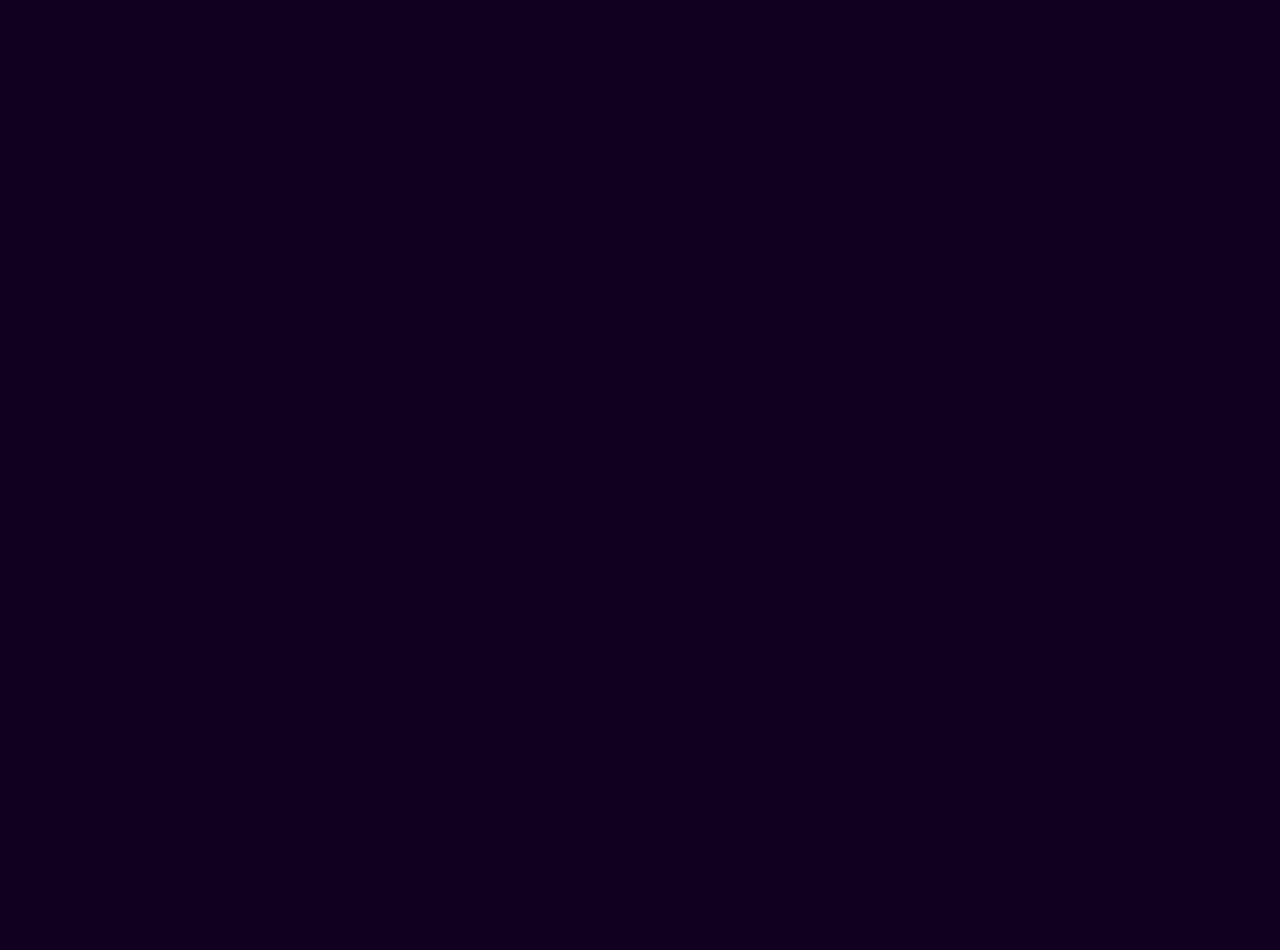
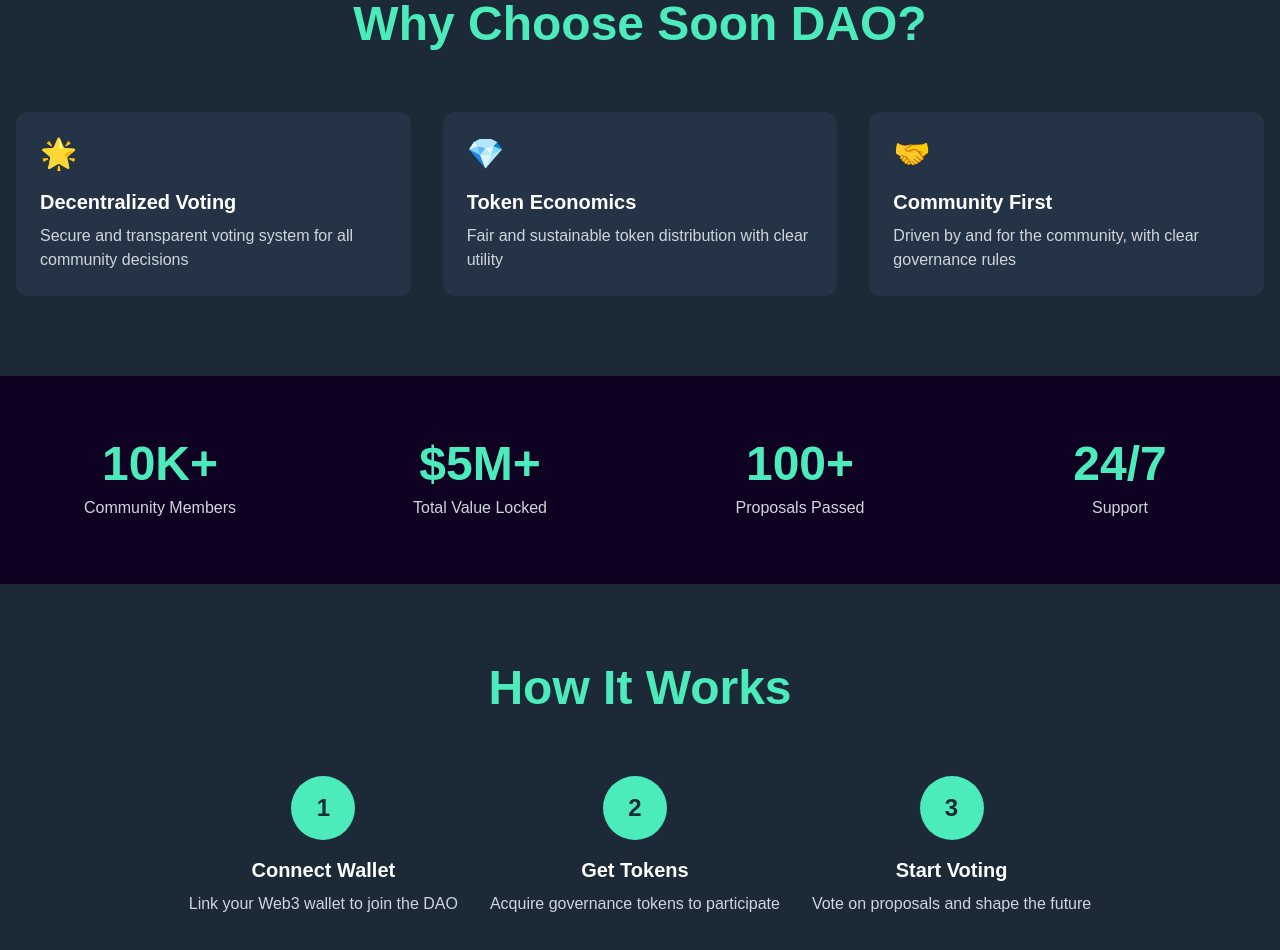
Before and after one commit to CollectiveX-Org/collectivex_website, a Next.js app: page /Hero in a window 1280 px wide. Shown: the part 880-1830 px from the top of the page. Before the commit the page ends 800 px from the top, so only its background shows below. Built offline with nearby package versions, Linux system fonts and the light colour scheme.

Commit message:
add: more section in hero

```diff
--- a/app/Hero/page.tsx
+++ b/app/Hero/page.tsx
@@ -1,10 +1,11 @@
 'use client'
 import React from 'react'
 import { motion } from 'framer-motion'
-import Image from 'next/image'
+// import Image from 'next/image'
 
 const Hero = () => {
   return (
+    <>
       <div className="relative min-h-screen bg-gradient-to-b from-[#1C2936] to-[#0F0121]">
         {/* Animated background particles */}
         <div className="absolute inset-0 overflow-hidden">
@@ -61,7 +62,133 @@ const Hero = () => {
           </motion.div>
         </div>
       </div>
+
+      {/* Features Section */}
+      <section className="py-20 bg-[#1C2936]">
+        <div className="container mx-auto px-4">
+          <motion.h2
+            className="text-4xl md:text-5xl font-bold text-center text-[#4CEBBB] mb-16"
+            initial={{ opacity: 0, y: 20 }}
+            animate={{ opacity: 1, y: 0 }}
+            transition={{ duration: 0.5 }}
+          >
+            Why Choose Soon DAO?
+          </motion.h2>
+
+          <div className="grid grid-cols-1 md:grid-cols-3 gap-8">
+            {/* Feature Cards */}
+            {features.map((feature, index) => (
+              <motion.div
+                key={index}
+                className="p-6 rounded-xl bg-[#243446] hover:bg-[#2a3e54] transition-all"
+                initial={{ opacity: 0, y: 20 }}
+                animate={{ opacity: 1, y: 0 }}
+                transition={{ delay: index * 0.2 }}
+              >
+                <div className="text-[#4CEBBB] text-3xl mb-4">{feature.icon}</div>
+                <h3 className="text-xl font-semibold text-white mb-2">{feature.title}</h3>
+                <p className="text-gray-300">{feature.description}</p>
+              </motion.div>
+            ))}
+          </div>
+        </div>
+      </section>
+
+      {/* Statistics Section */}
+      <section className="py-16 bg-[#0F0121]">
+        <div className="container mx-auto px-4">
+          <div className="grid grid-cols-2 md:grid-cols-4 gap-8">
+            {stats.map((stat, index) => (
+              <motion.div
+                key={index}
+                className="text-center"
+                initial={{ opacity: 0 }}
+                animate={{ opacity: 1 }}
+                transition={{ delay: index * 0.2 }}
+              >
+                <div className="text-4xl md:text-5xl font-bold text-[#4CEBBB] mb-2">
+                  {stat.value}
+                </div>
+                <div className="text-gray-300">{stat.label}</div>
+              </motion.div>
+            ))}
+          </div>
+        </div>
+      </section>
+
+      {/* How It Works Section */}
+      <section className="py-20 bg-[#1C2936]">
+        <div className="container mx-auto px-4">
+          <motion.h2
+            className="text-4xl md:text-5xl font-bold text-center text-[#4CEBBB] mb-16"
+            initial={{ opacity: 0, y: 20 }}
+            animate={{ opacity: 1, y: 0 }}
+          >
+            How It Works
+          </motion.h2>
+
+          <div className="flex flex-col md:flex-row gap-8 justify-center items-center">
+            {steps.map((step, index) => (
+              <motion.div
+                key={index}
+                className="flex flex-col items-center text-center max-w-sm"
+                initial={{ opacity: 0, x: -20 }}
+                animate={{ opacity: 1, x: 0 }}
+                transition={{ delay: index * 0.3 }}
+              >
+                <div className="w-16 h-16 rounded-full bg-[#4CEBBB] flex items-center justify-center text-[#1C2936] text-2xl font-bold mb-4">
+                  {index + 1}
+                </div>
+                <h3 className="text-xl font-semibold text-white mb-2">{step.title}</h3>
+                <p className="text-gray-300">{step.description}</p>
+              </motion.div>
+            ))}
+          </div>
+        </div>
+      </section>
+    </>
   )
 }
 
+// Add these arrays at the top of your file, after the imports
+const features = [
+  {
+    icon: "🌟",
+    title: "Decentralized Voting",
+    description: "Secure and transparent voting system for all community decisions"
+  },
+  {
+    icon: "💎",
+    title: "Token Economics",
+    description: "Fair and sustainable token distribution with clear utility"
+  },
+  {
+    icon: "🤝",
+    title: "Community First",
+    description: "Driven by and for the community, with clear governance rules"
+  }
+]
+
+const stats = [
+  { value: "10K+", label: "Community Members" },
+  { value: "$5M+", label: "Total Value Locked" },
+  { value: "100+", label: "Proposals Passed" },
+  { value: "24/7", label: "Support" }
+]
+
+const steps = [
+  {
+    title: "Connect Wallet",
+    description: "Link your Web3 wallet to join the DAO"
+  },
+  {
+    title: "Get Tokens",
+    description: "Acquire governance tokens to participate"
+  },
+  {
+    title: "Start Voting",
+    description: "Vote on proposals and shape the future"
+  }
+]
+
 export default Hero
```
Lines whose indentation alone changed are shown as unchanged.
